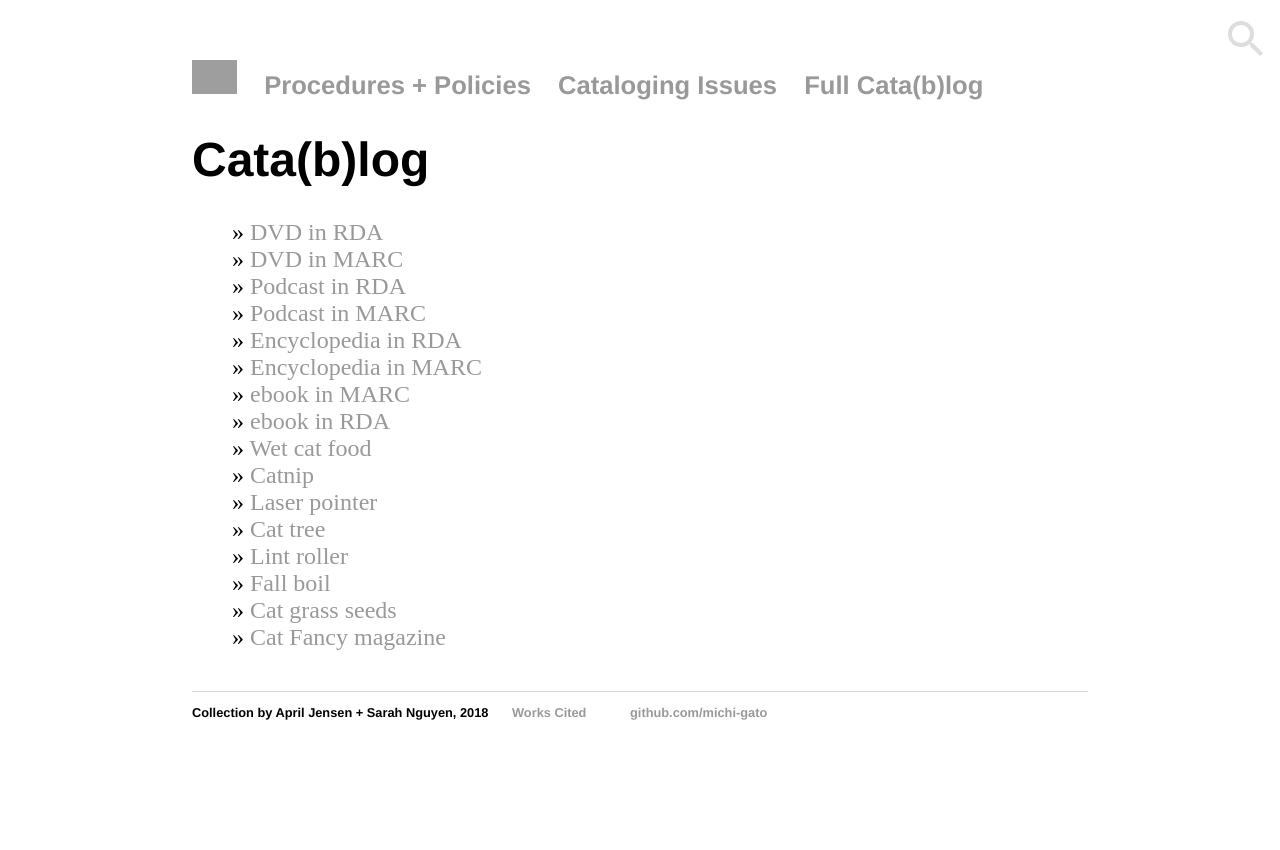
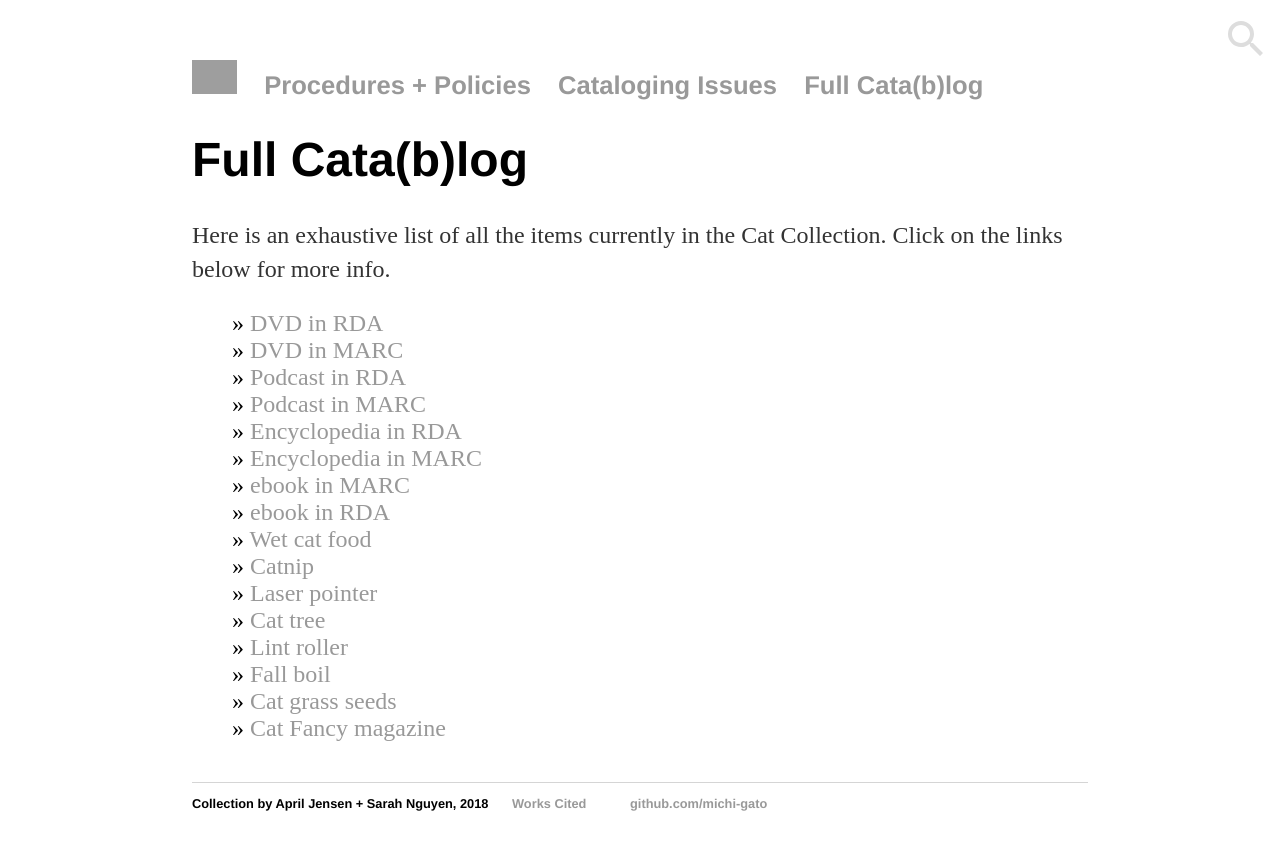
Before and after one commit to cat-alog/cat-alog.github.io, a Jekyll site: the page built from blog/index.html, in a window 1280 px wide. Shown: the top 850 px of the page. Built offline with Jekyll 4.4.1, drawn with Linux system fonts in a browser that asks for light colours; grey boxes are pictures that could not be loaded.

Commit message:
Update index.html

```diff
--- a/blog/index.html
+++ b/blog/index.html
@@ -1,8 +1,9 @@
 ---
 layout: default
-title: Cata(b)log
+title: Full Cata(b)log
 ---
 	<h1>{{ page.title }}</h1>
+<p>Here is an exhaustive list of all the items currently in the Cat Collection. Click on the links below for more info.</p>
 	<ul class="posts">
 
 	  {% for post in site.posts %}
```
